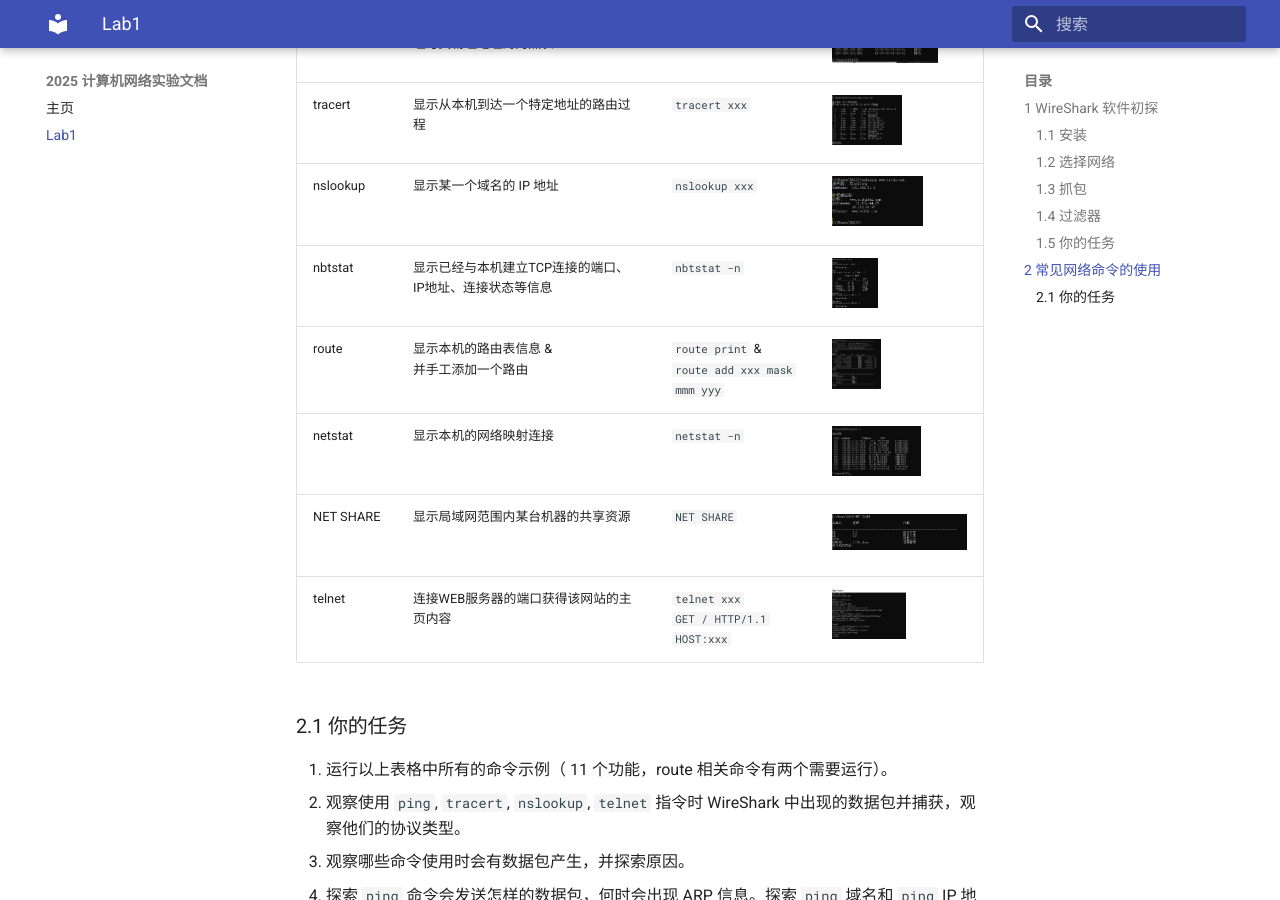
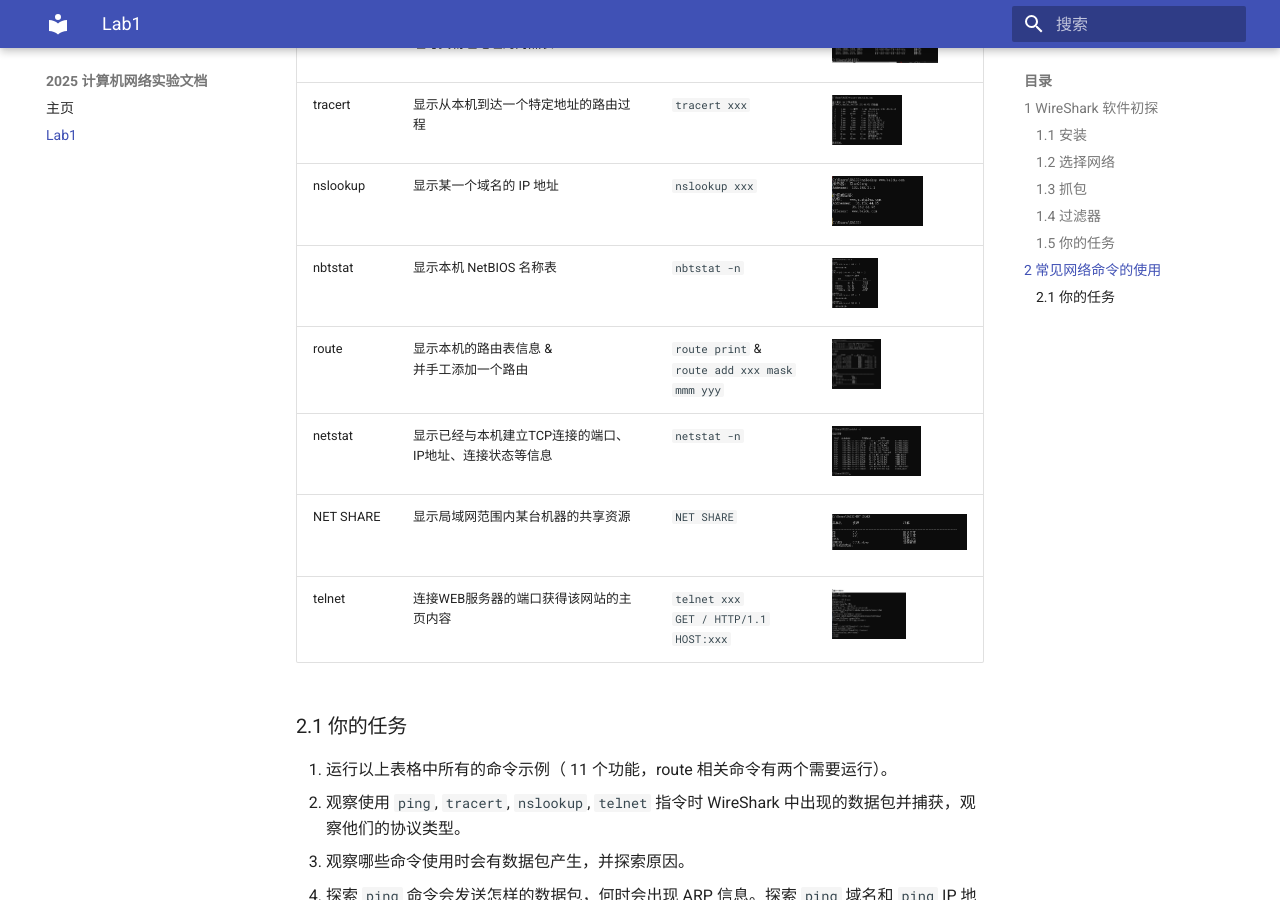
Before and after one commit to Xujinming1/2025netlab, an MkDocs documentation site: the page built from docs/lab1.md, in a window 1280 px wide and 900 px high, scrolled down 3034 px. Built offline with MkDocs 1.6.1 and Material for MkDocs 9.7.7, drawn with Linux system fonts in a browser that asks for light colours.

Commit message:
update lab1

```diff
--- a/docs/lab1.md
+++ b/docs/lab1.md
@@ -93,9 +93,9 @@ WireShark 中过滤器主要有两种：**显示过滤器**和**捕获过滤器*
 | arp | 显示本机记录的局域网内其它机器IP地址与其物理地址的对照表 | `arp -a` | ![](./assets/lab1/arp.png) |
 | tracert | 显示从本机到达一个特定地址的路由过程 | `tracert xxx` | ![](./assets/lab1/tracert.png) |
 | nslookup | 显示某一个域名的 IP 地址 | `nslookup xxx` | ![](./assets/lab1/nslookup.png) |
-| nbtstat | 显示已经与本机建立TCP连接的端口、IP地址、连接状态等信息 | `nbtstat -n` | ![](./assets/lab1/nbtstat.png) |
+| nbtstat | 显示本机 NetBIOS 名称表 | `nbtstat -n` | ![](./assets/lab1/nbtstat.png) |
 | route | 显示本机的路由表信息 &<br>并手工添加一个路由 | `route print` &<br> `route add xxx mask mmm yyy` | ![](./assets/lab1/route.png) |
-| netstat | 显示本机的网络映射连接 | `netstat -n` | ![](./assets/lab1/netstat.png) |
+| netstat | 显示已经与本机建立TCP连接的端口、IP地址、连接状态等信息 | `netstat -n` | ![](./assets/lab1/netstat.png) |
 | NET SHARE | 显示局域网范围内某台机器的共享资源 | `NET SHARE` | ![](./assets/lab1/NET.png) |
 | telnet | 连接WEB服务器的端口获得该网站的主页内容 | `telnet xxx`<br>`GET / HTTP/1.1`<br>`HOST:xxx` | ![](./assets/lab1/telnet.png) |
 
```
